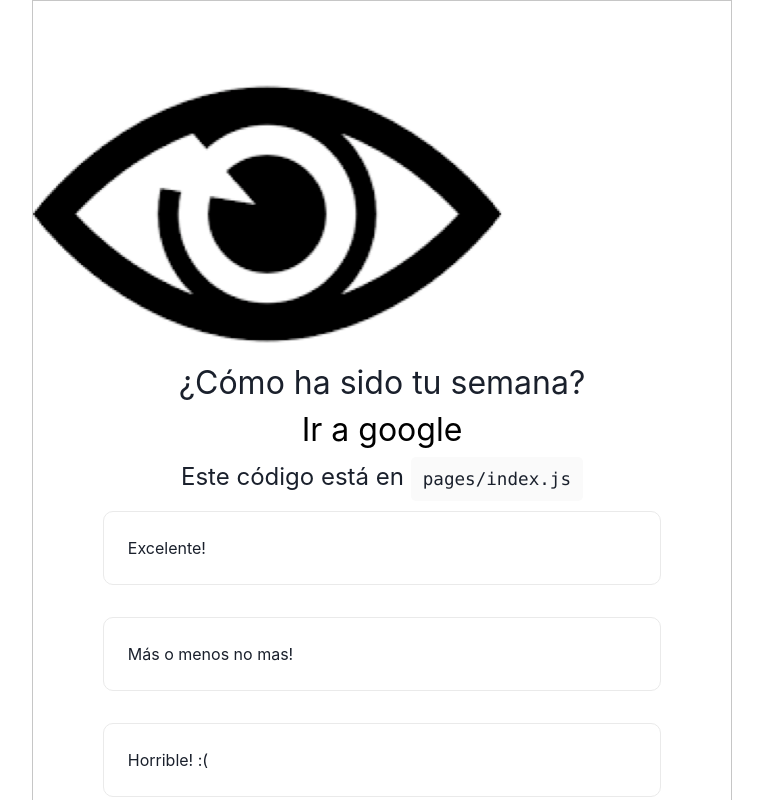
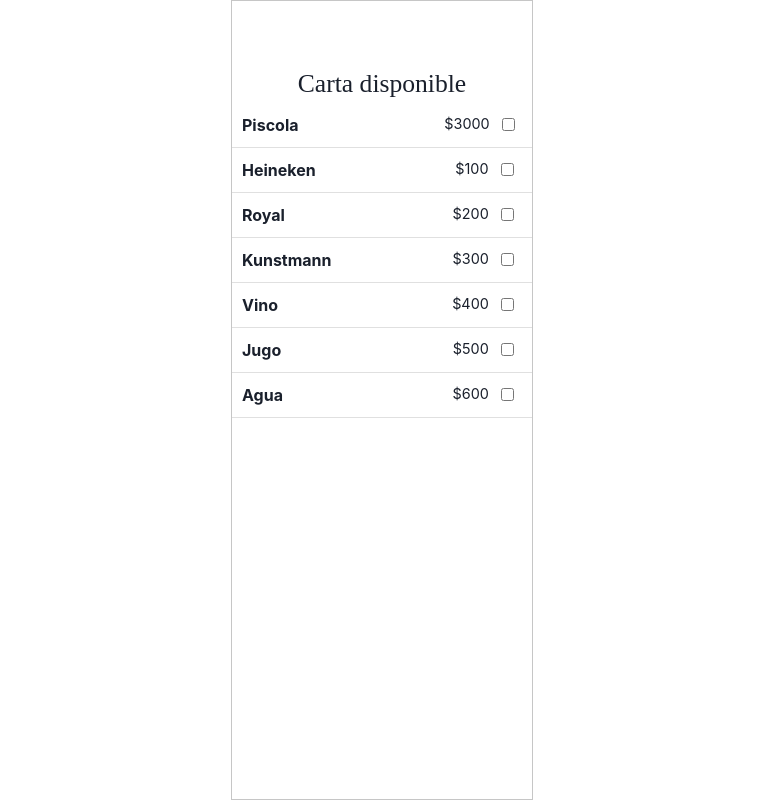
Before and after one commit to angelonico/CuentasClarisimas, a Next.js app: page / in a window 1280 px wide. Shown: the top 800 px of the page, without its empty margins (258-1021 px from the left). Built offline with nearby package versions, Linux system fonts and the light colour scheme.

Commit message:
Carta con total desplegado

```diff
--- a/components/layout.js
+++ b/components/layout.js
@@ -19,44 +19,6 @@
         <link rel="icon" href="/favicon.ico" />
         <meta name="description" content="Ejemplo de sitio web con menú" />
       </Head>
-      <header className="menu">
-        <Link href="/page1">
-          <a
-            className={pageId === "page1" ? "currentPage" : ""}
-            onClick={incrementViews}
-          >
-            Página 1
-          </a>
-        </Link>
-
-        <Link href="/page2">
-          <a
-            className={pageId === "page2" ? "currentPage" : ""}
-            onClick={incrementViews}
-          >
-            Página 2
-          </a>
-        </Link>
-
-        <Link href="/page3">
-          <a
-            className={pageId === "page3" ? "currentPage" : ""}
-            onClick={incrementViews}
-          >
-            Página 3
-          </a>
-        </Link>
-
-        <Link href="/pageList">
-          <a
-            className={pageId === "page4" ? "currentPage" : ""}
-            onClick={incrementViews}
-          >
-            To-Do
-          </a>
-        </Link>
-        <ViewCount count={nViews} reset={resetViews} />
-      </header>
       <main>{children}</main>
     </div>
   );
--- a/components/todoItem.js
+++ b/components/todoItem.js
@@ -1,4 +1,6 @@
+import { CLIENT_STATIC_FILES_RUNTIME_REACT_REFRESH } from "next/dist/shared/lib/constants";
 import { useState, useEffect } from "react";
+var precio = 0;
 const TodoItem = ({ item }) => {
   const [checked, setChecked] = useState(item.done);
 
@@ -11,18 +13,52 @@
     localStorage.setItem(item.id, JSON.stringify(checked));
   }, [checked]);
 
+  function guardar_total_localstorage(suma){
+    let total = JSON.parse(localStorage.getItem("total"));
+    total = total + suma;
+    localStorage.setItem("total", JSON.stringify(total));
+    console.log(total);
+  }
+
+  function cargar_total_localstorage(){
+    if (localStorage.getItem("total")){
+      let total = JSON.parse(localStorage.getItem( " total" ));
+    }
+    else{
+      guardar_total_localstorage(0);
+    }
+  }
+
+  function refresh(){
+    var a,b;
+
+    a = localStorage.getItem("total");
+    b=document.getElementById("total_a_pagar");
+
+    b.innerHTML="Total $"+a;
+  }
+
   return (
     <>
       <div className="todo-item">
-        <div className="todo-item-title">{item.title}
-          <div className= "precio"> {item.price}</div>
-        </div>
+        <div className="todo-item-title">{item.title}</div>
+        <div className= "precio"> ${item.price} &nbsp;&nbsp; </div>
+
         <div className="todo-item-done">
           <input
             type="checkbox"
             checked={checked}
             onChange={(e) => {
               setChecked(!checked);
+              if (checked){
+                precio = -item.price;
+              }
+              else{
+                precio = item.price;
+              }
+              cargar_total_localstorage();
+              guardar_total_localstorage(precio)
+              refresh();
             }}
           />
         </div>
--- a/pages/index.js
+++ b/pages/index.js
@@ -1,73 +1,54 @@
 import Head from "next/head";
 import Link from "next/link";
-import Image from "next/image";
-const Index = () => {
+import Layout from "../components/layout";
+import TodoItem from "../components/todoItem";
+
+
+import { useEffect } from "react";
+
+export async function getServerSideProps(context) {
+  const res = await fetch("http://localhost:3000/data/todo.json");
+  const data = await res.json();
+
+  if (!data) {
+    return {
+      notFound: true,
+    };
+  }
+
+  return {
+    props: { data },
+  };
+}
+
+
+const Index = ({data}) => {
+  useEffect(() => {
+    data.map((item, index) => {
+      console.log(item.id);
+      if (localStorage.getItem(item.id) === null) {
+        localStorage.setItem(item.id, JSON.stringify(item.done));
+      }
+      //localStorage.setItem(item.id + "__object", JSON.stringify(item));
+    });
+  }, []);
+
   return (
-    <div className="container" id="principal">
+<Layout pageId="page4">
+
       <Head>
-        <title>INFO104 Nextjs App</title>
-        <link rel="icon" href="/favicon.ico" />
+        <title>Menú</title>
       </Head>
+      <h1 id = "carta">Carta disponible</h1>
+      <div className="todo-list">
+        {data.map((item, index) => (
+          <TodoItem key={index} item={item} />
+        ))}
+      </div>
+            <div id = "total_a_pagar"></div>
 
-      <main>
-        <Image
-          src="/images/eye.png"
-          height={294} // Desired size with correct aspect ratio
-          width={470} // Desired size with correct aspect ratio
-          alt="ojo"
-        />
+</Layout>
 
-        <h1 className="title">¿Cómo ha sido tu semana?</h1>
-        <div className="title">
-          <a href="http://www.google.com" target="_blank">
-            Ir a google
-          </a>
-        </div>
-        <p className="description">
-          Este código está en <code>pages/index.js</code>
-        </p>
-
-        <div className="grid">
-          <Link
-            href={{
-              pathname: "/response",
-              query: { opt: 0, msg: "este es el mensaje" },
-            }}
-          >
-            <a className="card">Excelente!</a>
-          </Link>
-          <Link
-            href={{
-              pathname: "/response",
-              query: { opt: 1 },
-            }}
-          >
-            <a className="card">Más o menos no mas!</a>
-          </Link>
-          <Link
-            href={{
-              pathname: "/response",
-              query: { opt: 2 },
-            }}
-          >
-            <a className="card">Horrible! :(</a>
-          </Link>
-          <a className="card" href="/response?opt=0&msg=hola%20chao">
-            click me!
-          </a>
-        </div>
-      </main>
-
-      <footer>
-        <a href="https://github.com/PabloSzx/INFO104-2021-1" target="_blank">
-          Repositorio y tutorial
-        </a>
-        &nbsp;-&nbsp;
-        <Link href="/about">
-          <a>Sobre esta página</a>
-        </Link>
-      </footer>
-    </div>
   );
 };
 
--- a/public/data/todo.json
+++ b/public/data/todo.json
@@ -1,9 +1,9 @@
 [
-    {"id": "todo-1", "price": "3000", "title":"Piscola","done":true},
-    {"id": "todo-2", "price": "100", "title":"Heineken","done":true},
-    {"id": "todo-3", "price": "200", "title":"Royal","done":false},
-    {"id": "todo-4", "price": "300", "title":"Kunstmann","done":true},
-    {"id": "todo-5", "price": "400", "title":"Vino","done":false},
-    {"id": "todo-6", "price": "500", "title":"Jugo","done":false},
-    {"id": "todo-7", "price": "600", "title":"Agua","done":false}
+    {"id": "todo-1", "price": 3000, "title":"Piscola","done":false},
+    {"id": "todo-2", "price": 100, "title":"Heineken","done":false},
+    {"id": "todo-3", "price": 200, "title":"Royal","done":false},
+    {"id": "todo-4", "price": 300, "title":"Kunstmann","done":false},
+    {"id": "todo-5", "price": 400, "title":"Vino","done":false},
+    {"id": "todo-6", "price": 500, "title":"Jugo","done":false},
+    {"id": "todo-7", "price": 600, "title":"Agua","done":false}
 ]
--- a/styles/style.css
+++ b/styles/style.css
@@ -120,6 +120,7 @@
 }
 .todo-item-title {
   flex: 10;
+  font-weight: bold;
 }
 .todo-item-done {
   flex: 1;
@@ -232,3 +233,21 @@
   background-color: #0070f3;
   border-radius: 20px 0px 0px 20px;
 }
+
+#total_a_pagar{
+  text-align: center;
+}
+
+#carta{
+  text-align: center;
+  font-family:'Times New Roman', Times, serif;
+  font-size: 160%;
+}
+
+#todo_item_title{
+  font-weight: bold ;
+}
+
+.precio{
+  font-size: 90%;
+}
```
